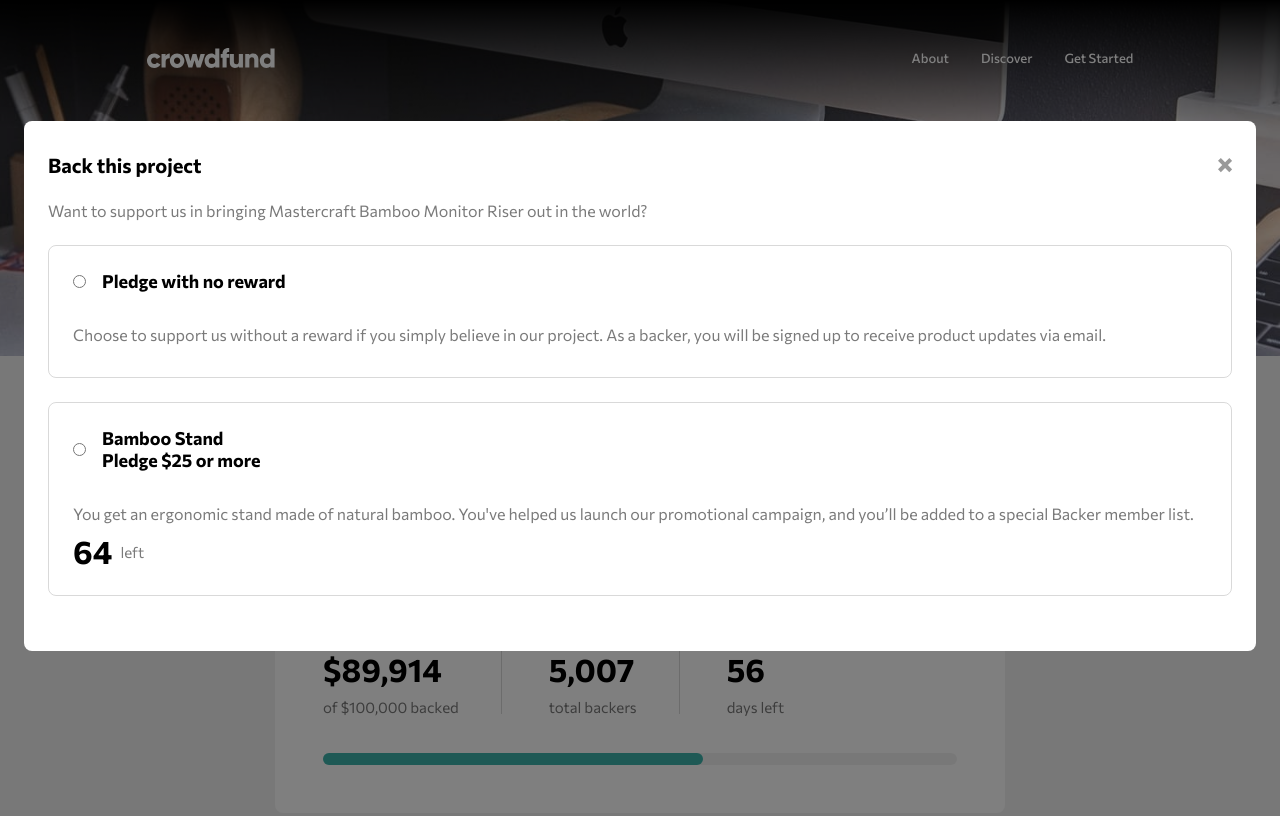
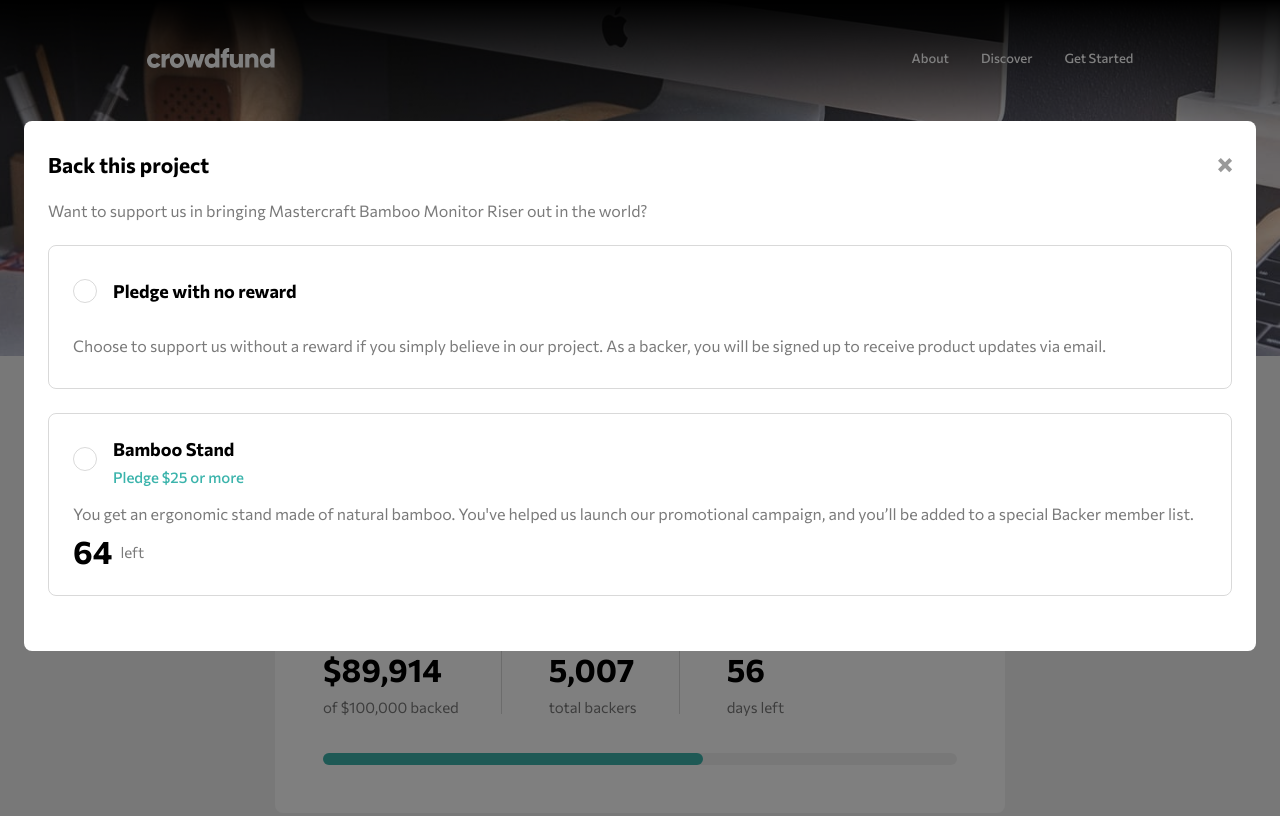
Before and after one commit to vlada030/frontendmentor-crowdfunding-product-page, a website built with webpack: page src/index.html in a window 1280 px wide. Shown: the top 816 px of the page. Built offline with nearby package versions, Linux system fonts and the light colour scheme.

Commit message:
nastavak modala

```diff
--- a/src/index.html
+++ b/src/index.html
@@ -226,7 +226,7 @@
             <div class="modal modal__pledge">
                 <div class="modal-container">
                     <nav class="modal-nav">
-                        <h2 class="caption">Back this project</h2>
+                        <h2>Back this project</h2>
 
                         <button id="closeModal" class="modal-nav__close">
                             <svg
@@ -249,18 +249,23 @@
                         Monitor Riser out in the world?
                     </p>
 
-                    <article class="modal-pledge">
+                    <article class="pledge-option">
                         <div class="wrapper">
-                            <input
+                            <label class="radio-wrapper">
+
+                                <input
                                 type="radio"
                                 name="pledge"
                                 id="noPledge"
-                                value="false"
-                            />
-                            <h3 class="caption__pledge">
-                                Pledge with no reward
-                            </h3>
+                                />
+                                <span class="checkmark"></span>
+
+                                <div class="fixed-height">
+                                    <p class="caption__pledge">Pledge with no reward</p>
+                                </div>
+                            </label>
                         </div>
+
                         <p class="text">
                             Choose to support us without a reward if you simply
                             believe in our project. As a backer, you will be
@@ -268,18 +273,22 @@
                         </p>
                     </article>
 
-                    <article class="modal-pledge">
+                    <article class="pledge-option">
                         <div class="wrapper">
-                            <input
+                            <label class="radio-wrapper">
+
+                                <input
                                 type="radio"
                                 name="pledge"
-                                id="noPledge"
-                                value="false"
-                            />
-                            <h3 class="caption__pledge">
-                                Bamboo Stand
-                                <p>Pledge $25 or more</p>
-                            </h3>
+                                id="pledge-25"
+                                />
+
+                                <span class="checkmark"></span>
+                                <div class="fixed-height">
+                                    <p class="caption__pledge mb">Bamboo Stand</p>
+                                    <p class="caption__pledge caption__pledge--green">Pledge $25 or more</p>
+                                </div>
+                            </label>
                         </div>
                         <p class="text">
                             You get an ergonomic stand made of natural bamboo.
--- a/src/scss/_modals.scss
+++ b/src/scss/_modals.scss
@@ -36,13 +36,18 @@
 
                 background-color: transparent;
 
+                h2 {
+                    @extend .caption;
+                    font-weight: $fontWeightBolder;
+                }
+
                 svg {
                     width: 14px;
                 }
             }
         }
 
-        .modal-pledge {
+        .pledge-option {
             border: 1px solid rgba($colorDark, 0.15);
             border-radius: 8px;
 
@@ -50,21 +55,82 @@
             margin-bottom: 24px;
 
             & > .wrapper {
-                display: flex;
-                align-items: center;
-                justify-content: flex-start;
+                // display: flex;
+                // align-items: center;
+                // justify-content: flex-start;
 
-                margin-bottom: 33px;
+                margin-bottom: 24px;
 
-                [type="radio"] {
-                    margin-right: 16px;
+                .radio-wrapper {
+                    display: block;
+                    cursor: pointer;
+                    user-select: none;
+
+                    display: flex;
+                    align-items: center;
+                    justify-content: flex-start;
+
+                    position: relative;
+
+                    input {
+                        position: absolute;
+                        opacity: 0;
+                        cursor: pointer;
+                        height: 0;
+                        width: 0;
+                    }
+
+                    .checkmark {
+                        // position: absolute;
+                        // top: 0;
+                        // left: 0;
+                        position: relative;
+                        height: 24px;
+                        width: 24px;
+                        margin-right: 16px;
+
+                        border: 1px solid rgba($colorDark, 0.15);
+                        border-radius: 50%;
+
+                        &::after {
+                            content: "";
+                            position: absolute;
+                            top: 5px;
+                            left: 5px;
+                            width: 12px;
+                            height: 12px;
+                            border-radius: 50%;
+                            background: $colorPirimaryLight;
+                            display: none;
+                        }
+
+                    }
+
+                    .fixed-height {
+                        height: 42px;
+                        display: grid;
+                        align-items: center;
+                        justify-content: center;
+                    }
+
+                    .mb {
+                        margin-bottom: 8px;
+                    }
+
+                    input:checked ~ .checkmark::after {
+                        display: block;
+                    }
+                }
+
+                h3 {
+                    //height: 42px;
+                    margin-left: 40px;
                 }
             }
 
             p.text {
                 margin-bottom: 8px;
             }
-
         }
     }
 }
```
